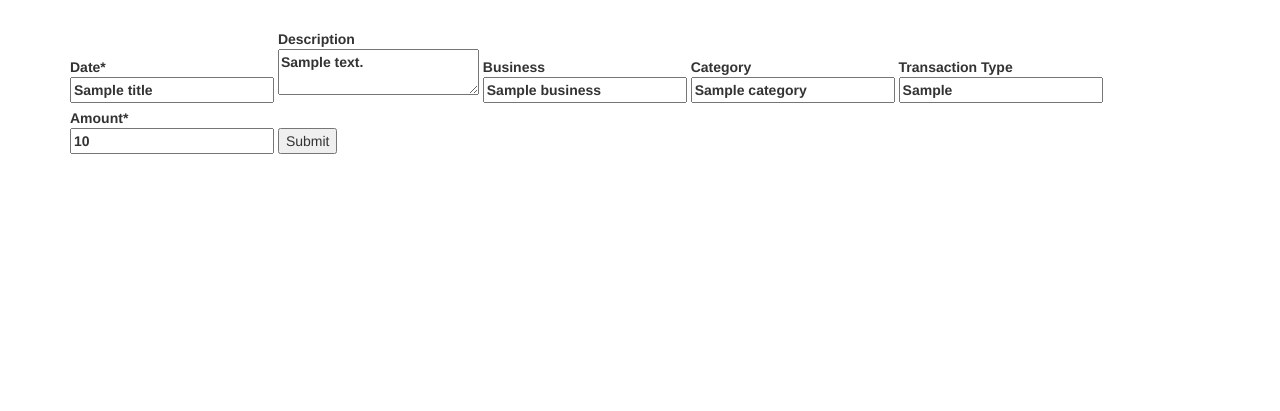
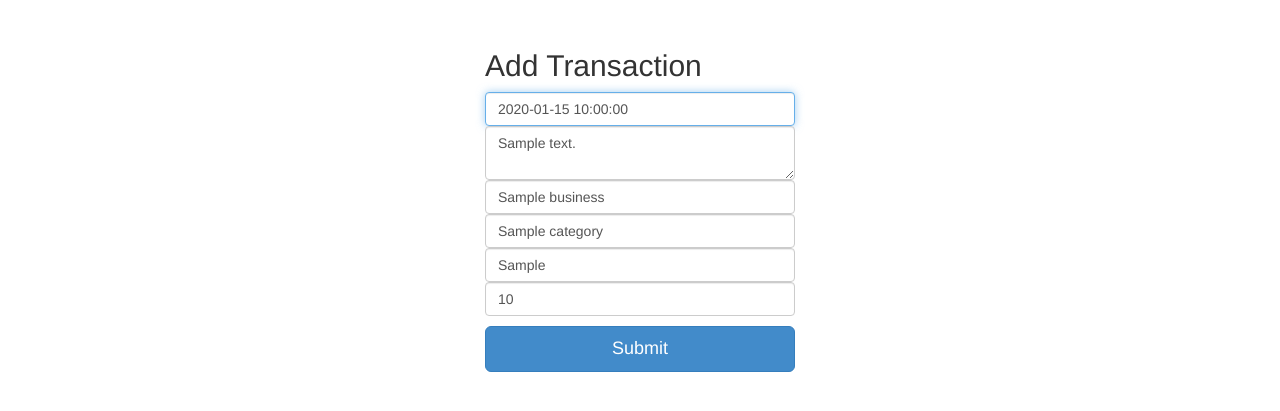
Before and after one commit to mattlean/project-owl, a Python web app: template templates/addtrans.html in a window 1280 px wide. Shown: the part 51-462 px from the top of the page. Run offline with Jinja, Linux system fonts and the light colour scheme; the template is opened without the code that fills it: most values are stand-ins (such as "Sample title", 1, 10 or a date in 2020); some libraries are stand-ins or nearby versions.

Commit message:
Finished Bootstrapping

```diff
--- a/templates/addtrans.html
+++ b/templates/addtrans.html
@@ -1,41 +1,18 @@
 {% extends "base.html" %}
 
 {% block content %}
-<div id="transForm">
-    <div class="error">{{error}}</div>
+<div class="form-size">
+    <form method="post" role="form">
+        <h2>Add Transaction</h2>
+        <div class="error">{{error}}</div>
 
-    <form method="post">
-        <label>
-            <div>Date*</div>
-            <input type="text" name="date" value="{{title}}">
-        </label>
-
-        <label>
-            <div>Description</div>
-            <textarea name="description">{{description}}</textarea>
-        </label>
-
-        <label>
-            <div>Business</div>
-            <input type="text" name="business" value="{{business}}">
-        </label>
-
-        <label>
-            <div>Category</div>
-            <input type="text" name="category" value="{{category}}">
-        </label>
-
-        <label>
-            <div>Transaction Type</div>
-            <input type="text" name="transType" value="{{transType}}">
-        </label>
-
-        <label>
-            <div>Amount*</div>
-            <input type="text" name="amount" value="{{amount}}">
-        </label>
-
-        <input type="submit">
+        <input type="text" name="date" value="{{date}}" class="form-control" placeholder="Date" required autofocus>
+        <textarea name="description" class="form-control" placeholder="Description">{{description}}</textarea>
+        <input type="text" name="business" value="{{business}}" class="form-control" placeholder="Business">
+        <input type="text" name="category" value="{{category}}" class="form-control" placeholder="Category">
+        <input type="text" name="transType" value="{{transType}}" class="form-control" placeholder="Transaction Type">
+        <input type="text" name="amount" value="{{amount}}" class="form-control" placeholder="Amount" required>
+        <input class="btn btn-lg btn-primary btn-block btn-spacing" type="submit">
     </form>
 </div>
 {% endblock %}
--- a/templates/finance.html
+++ b/templates/finance.html
@@ -1,8 +1,7 @@
 {% extends "base.html" %}
 
 {% block content %}
-<div id="transTable">
-    <table>
+<table class="table table-striped table-bordered table-hover table-responsive">
     <thead>
         <tr>
             <th>Date</th>
@@ -26,5 +25,4 @@
         {% endfor %}
     </tbody>
 </table>
-</div>
 {% endblock %}
```
Lines whose indentation alone changed are shown as unchanged.
